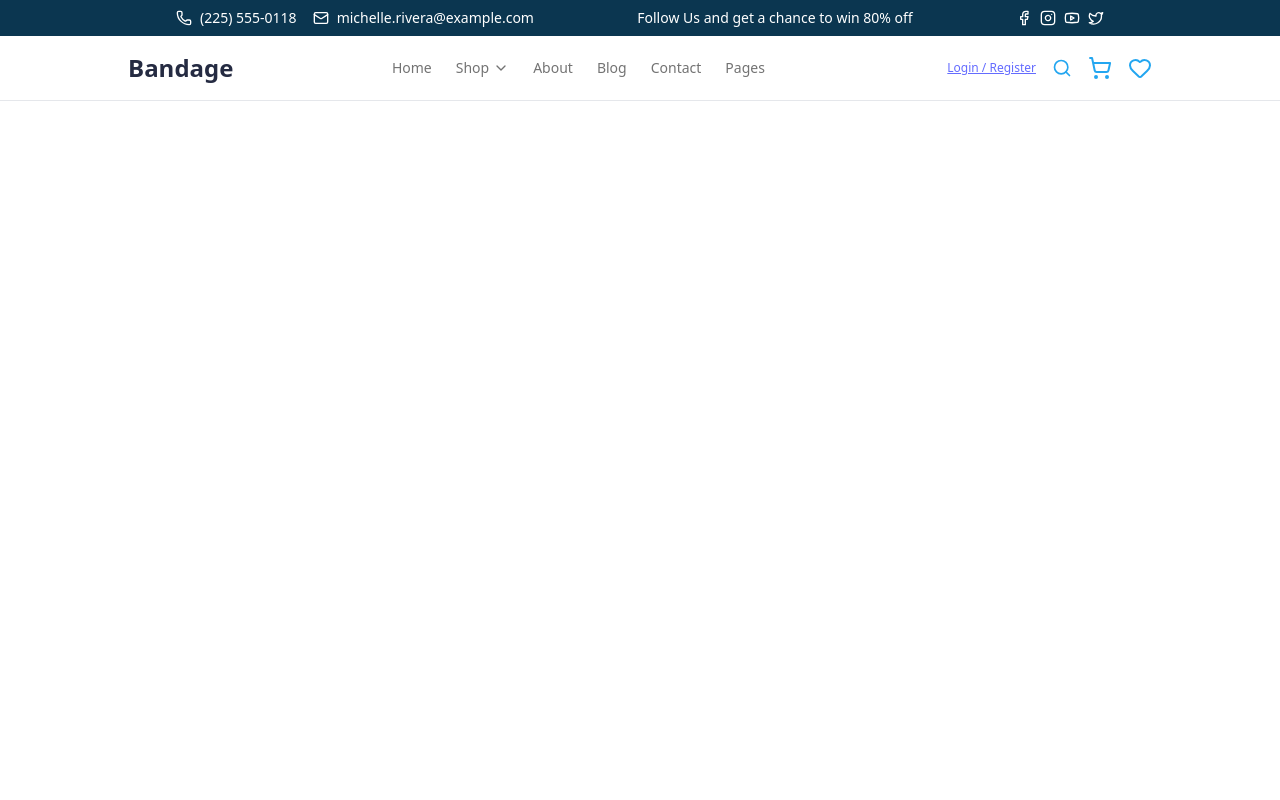
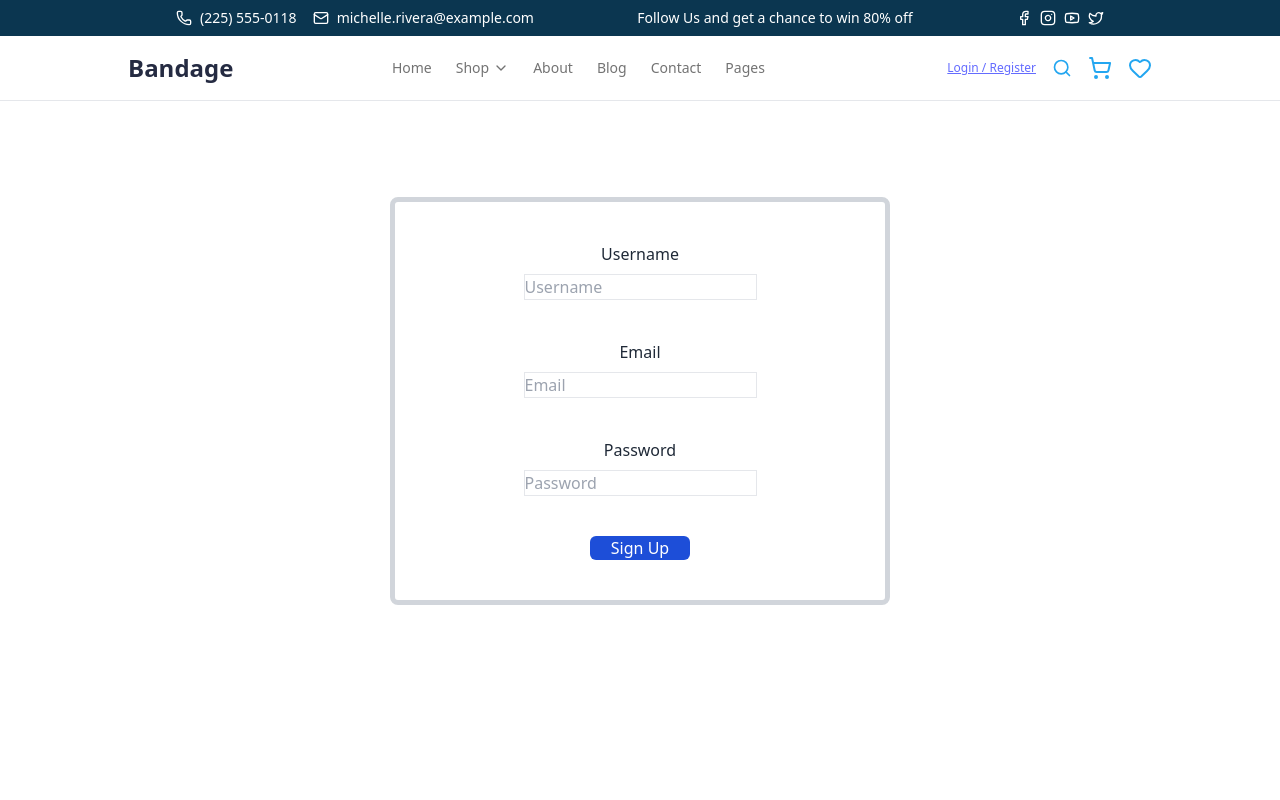
Before and after one commit to 26518304542/EcommerceProject, a React (Vite) app: page /signup in a window 1280 px wide. Shown: the top 800 px of the page. Built offline with nearby package versions, Linux system fonts and the light colour scheme.

Commit message:
Signup and login pages have been added but not completed yet

```diff
--- a/package.json
+++ b/package.json
@@ -11,6 +11,7 @@
   },
   "dependencies": {
     "@reduxjs/toolkit": "^2.10.1",
+    "axios": "^1.13.2",
     "lucide-react": "^0.553.0",
     "prop-types": "^15.8.1",
     "react": "^19.2.0",
--- a/src/App.jsx
+++ b/src/App.jsx
@@ -10,6 +10,7 @@ import ContactPage from "./pages/ContactPage";
 import AboutUsPage from "./pages/AboutUsPage";
 import TeamPage from "./pages/TeamPage";
 import PricingPage from "./pages/PricingPage";
+import SignUpPage from "./pages/SignUpPage";
 
 /* App uses a single Header and single Footer for all pages (as requested) */
 export default function App() {
@@ -29,6 +30,7 @@ export default function App() {
               <Route path="/about" element={<AboutUsPage />} />
               <Route path="/team" element={<TeamPage />} />
               <Route path="/pricing" element={<PricingPage />} />
+              <Route path="/signup" element={<SignUpPage />} />
             </Routes>
           </div>
         </PageContent>
--- a/src/components/Price/Cta.jsx
+++ b/src/components/Price/Cta.jsx
@@ -12,9 +12,9 @@ export default function Cta({ data }) {
         buttonText: 'Try it free now',
         Logos: [
             { logo: 'FaTwitter' , textLogo: 'text-[#55ACEE] fg-[#55ACEE]'},
-            { logo: 'Facebook' , textLogo: 'text-[#3b5998] fg-[#3b5998]' },
-            { logo: 'Instagram' },
-            { logo: 'Linkedin' }
+            { logo: 'Facebook' , textLogo: 'text-white text-bg-white fg-[#3b5998] bg-[#395185]' },
+            { logo: 'FaInstagram' },
+            { logo: 'FaLinkedin' }
         ]
     }
 
@@ -28,10 +28,10 @@ export default function Cta({ data }) {
         <section className='flex flex-row justify-center items-center h-[586px] w-[414px] ' >
             <div className='flex flex-col justify-center items-center py-[112px] gap-[96px] h-[576px] w-[332px]'>
                 <div className='flex flex-col items-center justify-center gap-[36px] w-[332px] h-[100px]'>
-                    <h2 className='text-[40px] items-center justify-center text-center font-montserrad font-bold text-[#252B42]'>{content.title2}</h2>
-                    <h6>{content.title6}</h6>
+                    <h2 className='text-[40px] md:w-[547px] md:h-[50px] items-center justify-center text-center font-montserrad font-bold text-[#252B42]'>{content.title2}</h2>
+                    <h6 className='text-[14px] font-[400] w-[321px] h-[60px] font-montserrat space-[0.2px] text-center md:w-[411px] md:h-[40px] '>{content.title6.slice(0,41)} <br/> {content.title6.slice(41)} </h6>
                     <div>
-                        <button className='bg-[#23A6F0] rounded-[5px] gap-[10px] px-[40px] py-[15px] text-[#FFFFFF] font-montserrat'>
+                        <button className='bg-[#23A6F0] rounded-[5px] gap-[10px] px-[40px] py-[15px] text-[#FFFFFF] font-montserrat font-[700]'>
                             {content.buttonText}
                         </button>
                     </div>
@@ -48,7 +48,7 @@ export default function Cta({ data }) {
                         )) : (
                             content.Logos.map((item, index) => {
                                 let IconComponent;
-                                if (item.logo==='FaTwitter') {
+                                if (item.logo==='FaTwitter' || item.logo==='FaFacebook' || item.logo==='FaInstagram' || item.logo==='FaLinkedin'){
                                     IconComponent = FaIcons[item.logo];
                                 }else{
                                     IconComponent = Icons[item.logo];
--- /dev/null
+++ b/src/pages/LoginPage.jsx
@@ -0,0 +1,44 @@
+import React, { useState } from "react";
+import axios from "axios";
+
+export default function LoginPage() {
+
+    const [username, setUsername] = useState("");
+    const [password, setPassword] = useState("");
+    const [error, setError] = useState("");
+
+    const handleLogin = async (event) => {
+        event.preventDefault();
+
+        try{
+            const response = await axios.post("http://localhost:8080/api/auth/login", {
+                username,
+                password
+            });
+            console.log(response.data);
+        }
+        catch(error){
+            console.error("Login error:", error);
+            setError("Login failed");
+        }
+    }
+
+
+    return (
+        <div className="flex flex-col mt-24 h-full items-center justify-center">
+            <form onSubmit={handleLogin} className="flex flex-col gap-10 h-full text-center justify-center items-center border-[5px] border-gray-300 w-[500px] py-10 rounded-lg">
+                <div className="flex flex-col gap-2">
+                    <label htmlFor="username">Username</label>
+                    <input onChange={(e) => setUsername(e.target.value)} type="text" id="username" name="username" placeholder="Username" className="bg-white border" />
+                </div>
+
+                <div className="flex flex-col gap-2">
+                    <label htmlFor="password">Password</label>
+                    <input onChange={(e) => setPassword(e.target.value)} type="password" id="password" name="password" placeholder="Password" className="bg-white border" />
+                </div>
+                <button type="submit" className="bg-blue-700 rounded-md w-[100px] text-white font-montserrat font-[500]">Sign Up</button>
+                {error && <p className="text-red-500 text-sm mt-2">{error}</p>}
+            </form>
+        </div>
+    );
+}
--- /dev/null
+++ b/src/pages/SignUpPage.jsx
@@ -0,0 +1,56 @@
+import React, { useState } from "react";
+import axios from 'axios';
+
+export default function SignUpPage(){
+
+    const [username, setUsername] = useState("");
+    const [password, setPassword] = useState("");
+    const [email, setEmail] = useState("");
+    const [error, setError] = useState("");
+
+
+    const handleSignUp = async (event) => {
+        event.preventDefault();
+        try{
+       try{
+            const response = await axios.post("http://localhost:8080/api/auth/login", {
+                username,
+                password,
+                email
+            });
+            console.log(response.data);
+        }
+        catch(error){
+            console.error("Login error:", error);
+            setError("Login failed");
+        }
+        }catch(error){
+            console.error("Sign Up error:", error);
+        }
+    }
+
+
+    return(
+        <div className="flex flex-col mt-24 h-full items-center justify-center">
+            <form onSubmit={handleSignUp} className="flex flex-col gap-10 h-full text-center justify-center items-center border-[5px] border-gray-300 w-[500px] py-10 rounded-lg">
+                <div className="flex flex-col gap-2">
+                    <label htmlFor="username">Username</label>
+                    <input onChange={(e) => setUsername(e.target.value)} type="text" id="username" name="username" placeholder="Username" className="bg-white border"/>
+                </div>
+
+                <div className="flex flex-col gap-2">
+                    <label htmlFor="email">Email</label>
+                    <input onChange={(e) => setEmail(e.target.value)} type="email" id="email" name="email" placeholder="Email" className="bg-white border"/>
+                </div>
+
+                <div className="flex flex-col gap-2">
+                    <label htmlFor="password">Password</label>
+                    <input onChange={(e) => setPassword(e.target.value)} type="password" id="password" name="password" placeholder="Password" className="bg-white border"/>
+                </div>
+                <button type="submit" className="bg-blue-700 rounded-md w-[100px] text-white font-montserrat font-[500]">Sign Up</button>
+                {error && <p className="text-red-500 text-sm mt-2">{error}</p>}
+
+            </form>
+        </div>);
+
+    }
```
Also changed, not shown: 1 other file (tests, documents, lock files or other folders).
